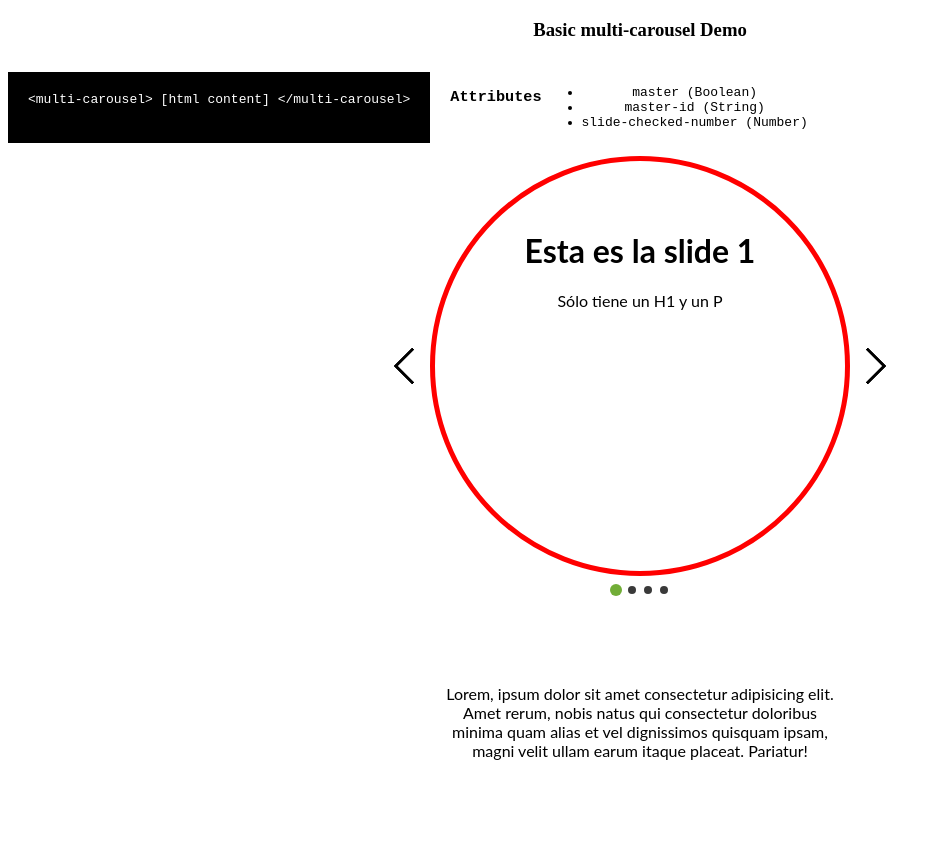
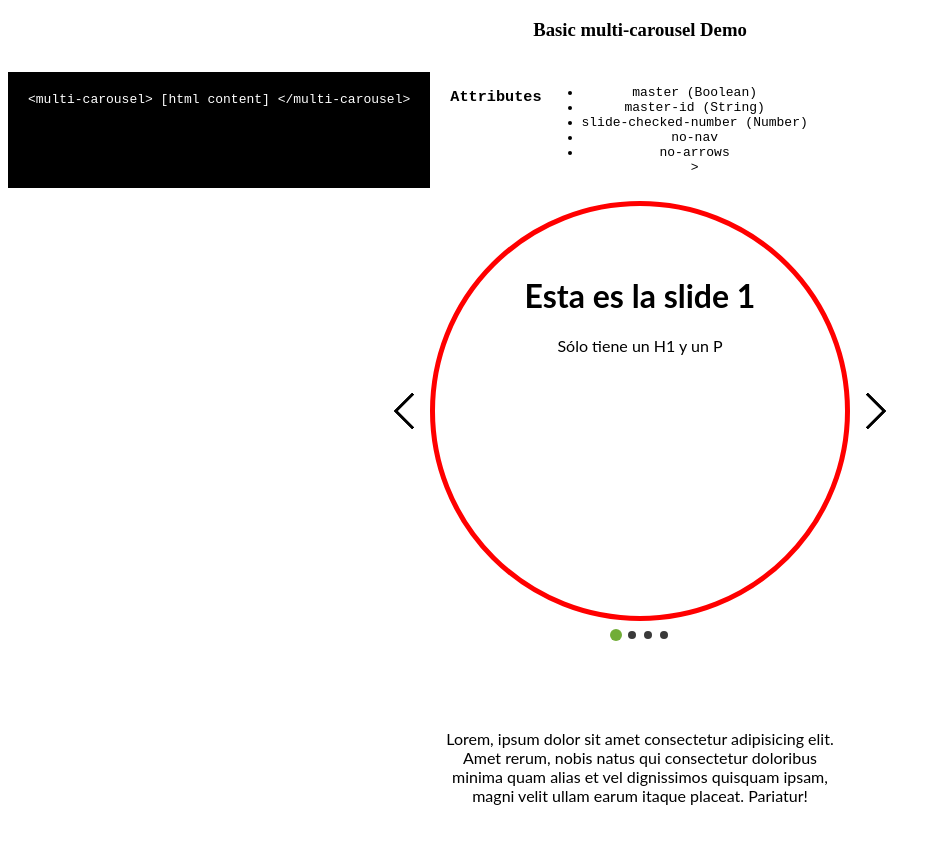
Before and after one commit to manufosela/multi-carousel, a website with bundled scripts: page demo/index.html in a window 1280 px wide. Shown: the top 844 px of the page, without its empty margins (0-941 px from the left). Built offline with nearby package versions, Linux system fonts and the light colour scheme.

Commit message:
add attributes no-nav and no-arrows

```diff
--- a/demo/index.html
+++ b/demo/index.html
@@ -62,6 +62,8 @@
             <li>master (Boolean)</li>
             <li>master-id (String)</li>
             <li>slide-checked-number (Number)</li>
+            <li>no-nav</li>
+            <li>no-arrows</li>>
           </ul>
         </pre>
       </div>
```
